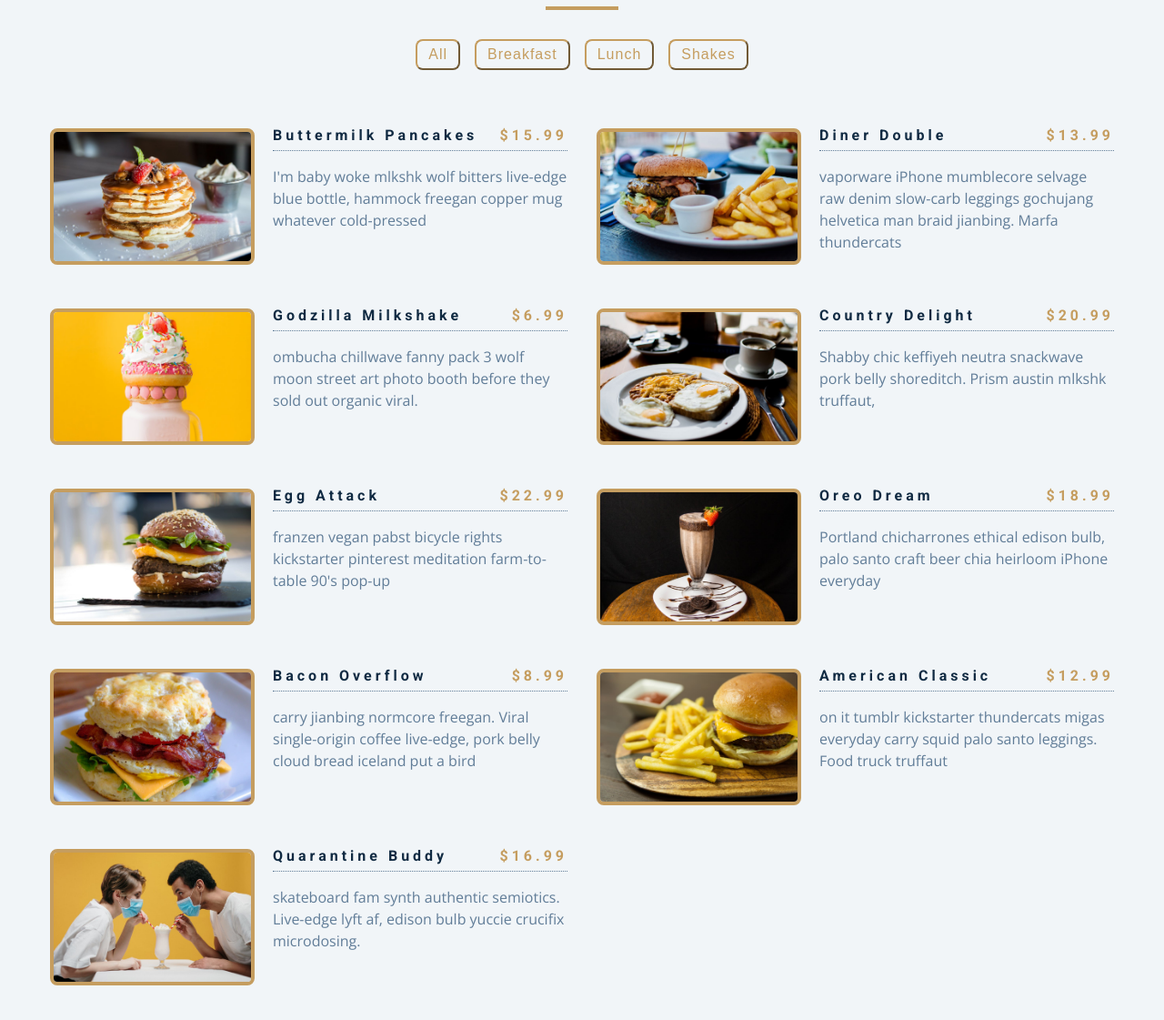
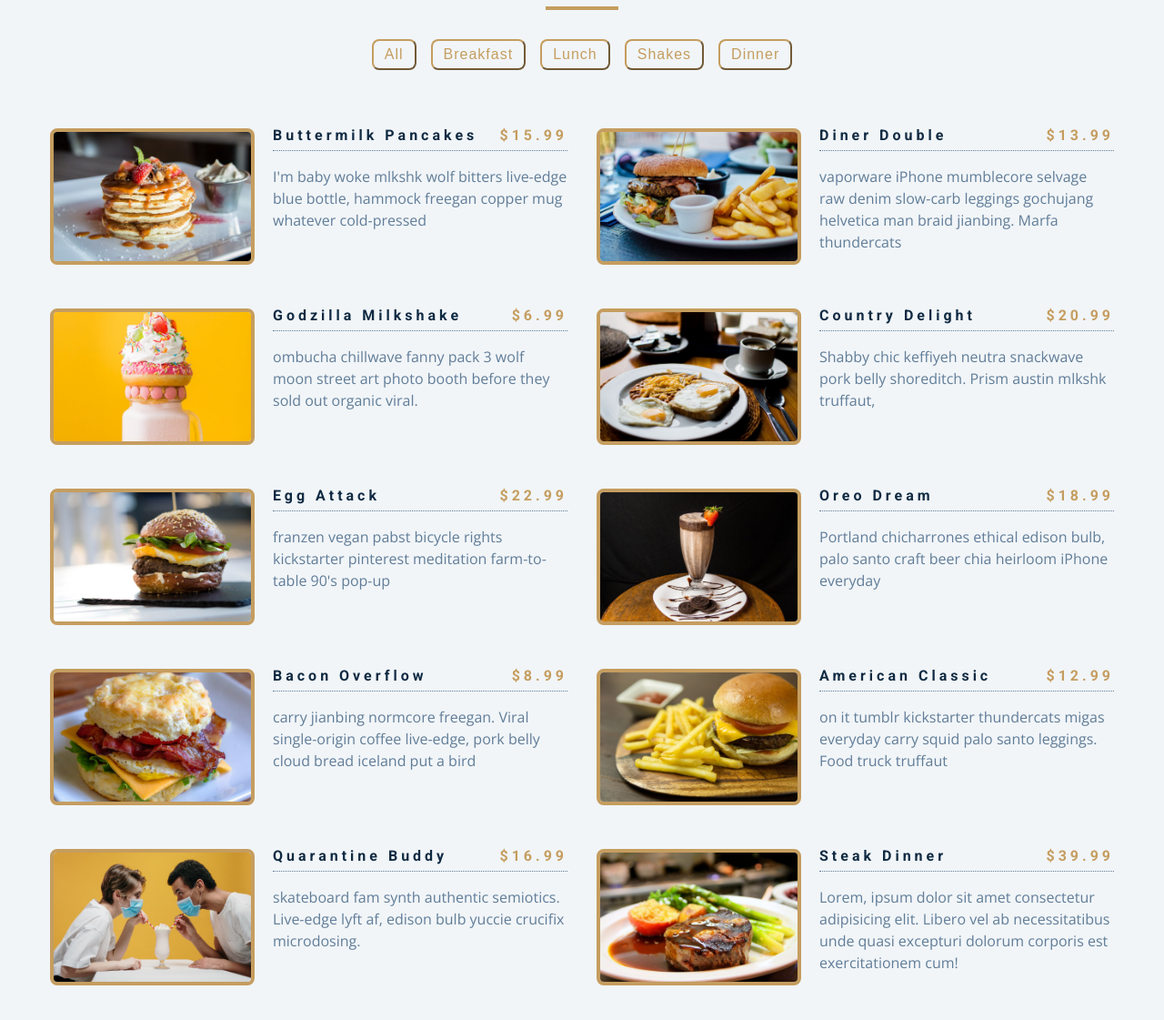
Before and after one commit to quielLovesLasagna/Menu, a plain HTML site: page index.html in a window 1280 px wide. Shown: the part 125-1246 px from the top of the page at 91% size. Drawn offline with nearby package versions, Linux system fonts and the light colour scheme.

Commit message:
Adding filter buttons dynamically

```diff
--- a/index.html
+++ b/index.html
@@ -21,19 +21,19 @@
       </div>
       <!-- filter buttons -->
       <div class="btn-container">
-        <button class="filter-btn" type="button" data-id="all">All</button>
+        <!-- <button class="filter-btn" type="button" data-id="all">All</button>
         <button class="filter-btn" type="button" data-id="breakfast">
           Breakfast
         </button>
         <button class="filter-btn" type="button" data-id="lunch">Lunch</button>
         <button class="filter-btn" type="button" data-id="shakes">
           Shakes
-        </button>
+        </button> -->
       </div>
       <!-- menu items -->
       <div class="section-center">
         <!-- single item -->
-        <article class="menu-item">
+        <!-- <article class="menu-item">
           <img src="./menu-item.jpeg" alt="Menu item" class="photo" />
           <div class="item-info">
             <header>
@@ -45,7 +45,7 @@
               impedit maiores aliquam, illum eius commodi!
             </p>
           </div>
-        </article>
+        </article> -->
         <!-- end of single item -->
       </div>
     </section>
--- a/script.js
+++ b/script.js
@@ -73,15 +73,24 @@ const menu = [
     img: "./images/item-9.jpeg",
     desc: `skateboard fam synth authentic semiotics. Live-edge lyft af, edison bulb yuccie crucifix microdosing.`,
   },
+  {
+    id: 10,
+    title: "steak dinner",
+    category: "dinner",
+    price: 39.99,
+    img: "./images/item-10.jpeg",
+    desc: `Lorem, ipsum dolor sit amet consectetur adipisicing elit. Libero vel ab necessitatibus unde quasi excepturi dolorum corporis est exercitationem cum!`,
+  },
 ];
 
 // Elements
 const sectionCenter = document.querySelector(".section-center");
-const filterBtns = document.querySelectorAll(".filter-btn");
+const btnContainer = document.querySelector(".btn-container");
 
 // Functions
 const displayMenuItems = function (menuItems) {
-  let displayMenu = menuItems.map((item) => {
+  const displayMenu = menuItems
+    .map((item) => {
       return `
     <article class="menu-item">
       <img src=${item.img} alt=${item.title} class="photo" />
@@ -96,17 +105,31 @@ const displayMenuItems = function (menuItems) {
       </div>
     </article>
     `;
-  });
-  displayMenu = displayMenu.join("");
+    })
+    .join("");
   sectionCenter.innerHTML = displayMenu;
 };
 
-// Event handlers:
+const displayMenuBtns = function () {
+  const categories = menu.reduce(
+    (acc, item) => {
+      if (!acc.includes(item.category)) {
+        acc.push(item.category);
+      }
+      return acc;
+    },
+    ["all"]
+  );
 
-// Load items
-window.addEventListener("DOMContentLoaded", () => {
-  displayMenuItems(menu);
-});
+  const categoryBtns = categories
+    .map((category) => {
+      return `
+      <button class="filter-btn" type="button" data-id=${category}>${category}</button>
+    `;
+    })
+    .join("");
+  btnContainer.innerHTML = categoryBtns;
+  const filterBtns = btnContainer.querySelectorAll(".filter-btn");
 
   // Filter items
   filterBtns.forEach((btn) => {
@@ -122,3 +145,11 @@ filterBtns.forEach((btn) => {
       }
     });
   });
+};
+
+// Event handler/s:
+// Load items && buttons
+window.addEventListener("DOMContentLoaded", () => {
+  displayMenuItems(menu);
+  displayMenuBtns();
+});
```
Lines whose indentation alone changed are shown as unchanged.
